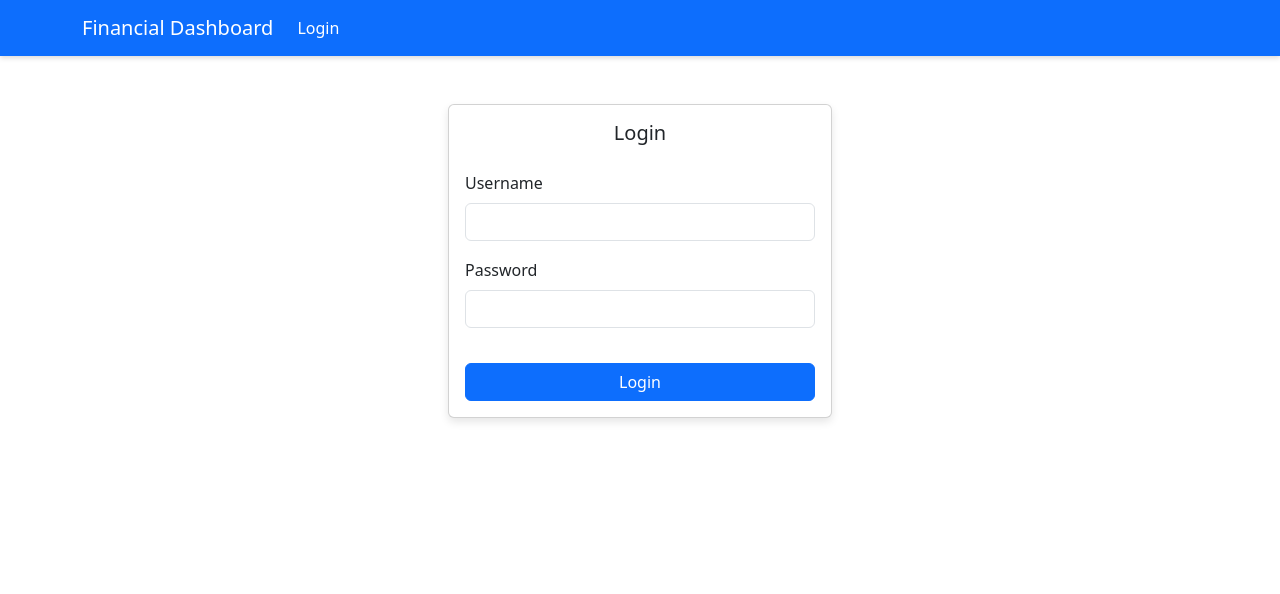
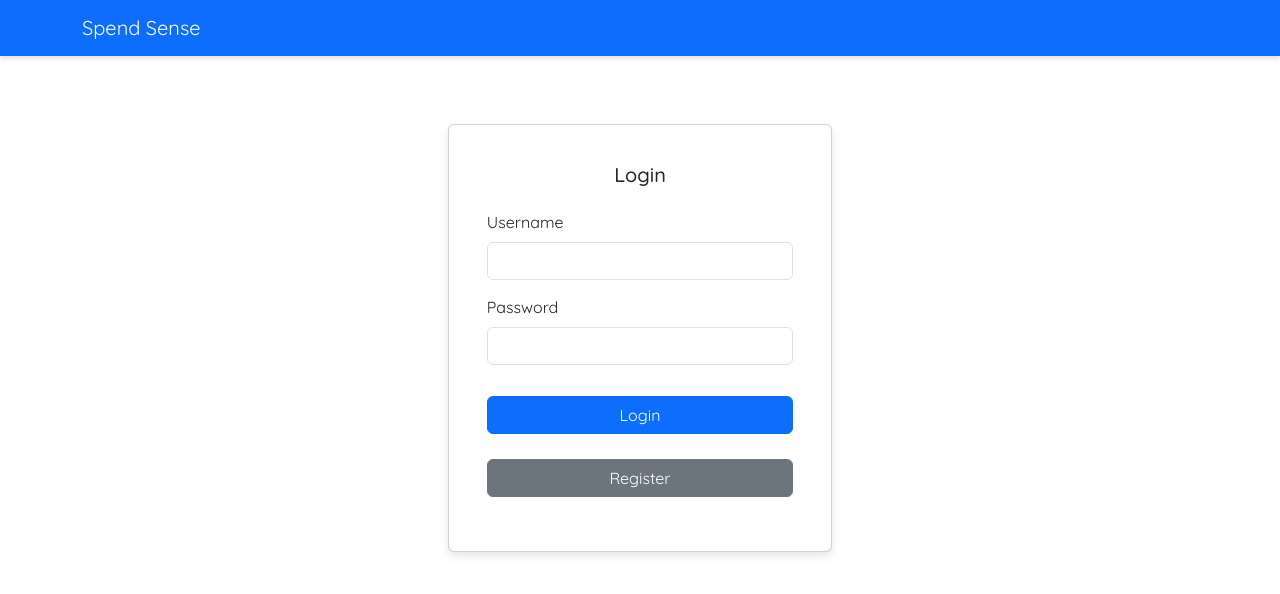
Before and after one commit to zachjhavers/Spend-Sense, a React (Create React App) app: page /login in a window 1280 px wide. Shown: the top 594 px of the page. Built offline with nearby package versions, Linux system fonts and the light colour scheme.

Commit message:
Added Security, Better Nav, CSS

```diff
--- a/public/index.html
+++ b/public/index.html
@@ -4,8 +4,15 @@
     <meta charset="utf-8" />
     <meta name="viewport" content="width=device-width, initial-scale=1" />
     <meta name="theme-color" content="#000000" />
-    <meta name="description" content="Financial Dashboard" />
-    <title>Financial Dashboard</title>
+    <meta name="description" content="Spend Sense" />
+    <!--Google Fonts-->
+    <link rel="preconnect" href="https://fonts.googleapis.com" />
+    <link rel="preconnect" href="https://fonts.gstatic.com" crossorigin />
+    <link
+      href="https://fonts.googleapis.com/css2?family=Quicksand:wght@300..700&display=swap"
+      rel="stylesheet"
+    />
+    <title>Spend Sense</title>
   </head>
   <body>
     <noscript>You need to enable JavaScript to run this app.</noscript>
--- a/src/App.js
+++ b/src/App.js
@@ -1,33 +1,56 @@
-import React, { useState } from "react";
-import { BrowserRouter as Router, Routes, Route, Link } from "react-router-dom";
+import React, { useState, useEffect } from "react";
+import {
+  BrowserRouter as Router,
+  Routes,
+  Route,
+  Link,
+  Navigate,
+} from "react-router-dom";
 import { Navbar, Nav, Container } from "react-bootstrap";
 import Login from "./components/Login";
+import Register from "./components/Register";
 import Dashboard from "./components/Dashboard";
 import Accounts from "./components/Accounts";
 import Budget from "./components/Budget";
 import Ledger from "./components/Ledger";
-import UseNavigator from "./components/UseNavigator"; // This is a new component to handle navigation.
+import UseNavigator from "./components/UseNavigator";
+import ProtectedRoute from "./components/ProtectedRoute";
 
 function App() {
   const [isLoggedIn, setIsLoggedIn] = useState(false);
+  const [loading, setLoading] = useState(true);
+
+  useEffect(() => {
+    const token = localStorage.getItem("token");
+    if (token) {
+      setIsLoggedIn(true);
+    }
+    setLoading(false); // Set loading to false after checking token
+  }, []);
 
   const handleLogin = (token) => {
     localStorage.setItem("token", token);
     setIsLoggedIn(true);
   };
 
+  const handleLogout = () => {
+    localStorage.removeItem("token");
+    setIsLoggedIn(false);
+  };
+
+  if (loading) {
+    return <div>Loading...</div>; // Or any other loading indicator
+  }
+
   return (
     <Router>
       <Navbar bg="primary" expand="lg">
         <Container>
           <Navbar.Brand as={Link} to="/">
-            Financial Dashboard
+            Spend Sense
           </Navbar.Brand>
-          <Navbar.Toggle aria-controls="basic-navbar-nav" />{" "}
-          {/* Button to toggle the Navbar collapse on small screens */}
+          <Navbar.Toggle aria-controls="basic-navbar-nav" />
           <Navbar.Collapse id="basic-navbar-nav">
-            {" "}
-            {/* Content area that will collapse in mobile view */}
             <Nav className="ml-auto">
               {isLoggedIn ? (
                 <>
@@ -40,30 +63,60 @@ function App() {
                   <Nav.Link as={Link} to="/ledger">
                     Ledger
                   </Nav.Link>
-                  <Nav.Link as={Link} to="/logout">
+                  <Nav.Link as={Link} to="/logout" onClick={handleLogout}>
                     Logout
                   </Nav.Link>
                 </>
-              ) : (
-                <Nav.Link as={Link} to="/login">
-                  Login
-                </Nav.Link>
-              )}
+              ) : null}
             </Nav>
           </Navbar.Collapse>
         </Container>
       </Navbar>
       <Container>
         <Routes>
-          <Route path="/login" element={<Login onLogin={handleLogin} />} />
+          <Route
+            path="/login"
+            element={
+              isLoggedIn ? <Navigate to="/" /> : <Login onLogin={handleLogin} />
+            }
+          />
+          <Route path="/register" element={<Register />} />
           <Route
             path="/logout"
             element={<UseNavigator setIsLoggedIn={setIsLoggedIn} />}
           />
-          <Route path="/accounts" element={<Accounts />} />
-          <Route path="/budget" element={<Budget />} />
-          <Route path="/ledger" element={<Ledger />} />
-          <Route path="/" element={<Dashboard />} />
+          <Route
+            path="/accounts"
+            element={
+              <ProtectedRoute isLoggedIn={isLoggedIn}>
+                <Accounts />
+              </ProtectedRoute>
+            }
+          />
+          <Route
+            path="/budget"
+            element={
+              <ProtectedRoute isLoggedIn={isLoggedIn}>
+                <Budget />
+              </ProtectedRoute>
+            }
+          />
+          <Route
+            path="/ledger"
+            element={
+              <ProtectedRoute isLoggedIn={isLoggedIn}>
+                <Ledger />
+              </ProtectedRoute>
+            }
+          />
+          <Route
+            path="/"
+            element={
+              <ProtectedRoute isLoggedIn={isLoggedIn}>
+                <Dashboard />
+              </ProtectedRoute>
+            }
+          />
         </Routes>
       </Container>
     </Router>
--- a/src/components/Ledger.js
+++ b/src/components/Ledger.js
@@ -30,14 +30,11 @@ function Ledger() {
   }, []);
 
   async function fetchAccounts() {
-    const response = await fetch(
-      "https://zh-finance-app-backend-cc570dfa2211.herokuapp.com/api/accounts",
-      {
+    const response = await fetch("https://api.spendsense.ca/api/accounts", {
       headers: {
         Authorization: `Bearer ${localStorage.getItem("token")}`,
       },
-      }
-    );
+    });
     const data = await response.json();
     if (response.ok) {
       setAccounts(data);
@@ -47,14 +44,11 @@ function Ledger() {
   }
 
   async function fetchTransactions() {
-    const response = await fetch(
-      "https://zh-finance-app-backend-cc570dfa2211.herokuapp.com/api/transactions",
-      {
+    const response = await fetch("https://api.spendsense.ca/api/transactions", {
       headers: {
         Authorization: `Bearer ${localStorage.getItem("token")}`,
       },
-      }
-    );
+    });
     const data = await response.json();
     if (response.ok) {
       setTransactions(data);
@@ -65,9 +59,7 @@ function Ledger() {
 
   const handleSubmit = async (event) => {
     event.preventDefault();
-    const response = await fetch(
-      "https://zh-finance-app-backend-cc570dfa2211.herokuapp.com/api/transactions",
-      {
+    const response = await fetch("https://api.spendsense.ca/api/transactions", {
       method: "POST",
       headers: {
         "Content-Type": "application/json",
@@ -79,8 +71,7 @@ function Ledger() {
         type,
         description,
       }),
-      }
-    );
+    });
 
     if (response.ok) {
       console.log("Transaction submitted successfully!");
@@ -94,7 +85,7 @@ function Ledger() {
   const handleDeleteTransaction = async (transactionId) => {
     try {
       const response = await fetch(
-        `https://zh-finance-app-backend-cc570dfa2211.herokuapp.com/api/transactions/${transactionId}`,
+        `https://api.spendsense.ca/api/transactions/${transactionId}`,
         {
           method: "DELETE",
           headers: {
--- a/src/components/Login.js
+++ b/src/components/Login.js
@@ -1,6 +1,6 @@
 import React, { useState } from "react";
 import { Card, Form, Button, Container } from "react-bootstrap";
-import { useNavigate } from "react-router-dom";
+import { useNavigate, Link } from "react-router-dom"; // Import Link from react-router-dom
 
 function Login({ onLogin }) {
   const [username, setUsername] = useState("");
@@ -10,14 +10,11 @@ function Login({ onLogin }) {
   const handleSubmit = async (event) => {
     event.preventDefault();
 
-    const response = await fetch(
-      "https://zh-finance-app-backend-cc570dfa2211.herokuapp.com/api/auth/login",
-      {
-        method: "POST",
-        headers: { "Content-Type": "application/json" },
-        body: JSON.stringify({ username, password }),
-      }
-    );
+    const response = await fetch("https://api.spendsense.ca/api/auth/login", {
+      method: "POST",
+      headers: { "Content-Type": "application/json" },
+      body: JSON.stringify({ username, password }),
+    });
     const data = await response.json();
     if (data.token) {
       localStorage.setItem("token", data.token);
@@ -53,8 +50,20 @@ function Login({ onLogin }) {
                 required
               />
             </Form.Group>
-            <Button variant="primary" type="submit" style={{ width: "100%" }}>
+            <Button
+              variant="primary"
+              type="submit"
+              style={{ width: "100%", marginBottom: "10px" }}
+            >
               Login
+            </Button>
+            <Button
+              variant="secondary"
+              as={Link}
+              to="/register"
+              style={{ width: "100%" }}
+            >
+              Register
             </Button>
           </Form>
         </Card.Body>
--- /dev/null
+++ b/src/components/ProtectedRoute.js
@@ -0,0 +1,8 @@
+import React from "react";
+import { Navigate } from "react-router-dom";
+
+const ProtectedRoute = ({ children, isLoggedIn }) => {
+  return isLoggedIn ? children : <Navigate to="/login" replace />;
+};
+
+export default ProtectedRoute;
--- a/src/components/Register.js
+++ b/src/components/Register.js
@@ -1,14 +1,16 @@
 import React, { useState } from "react";
 import { Form, Button, Container, Card } from "react-bootstrap";
+import { useNavigate } from "react-router-dom";
 
 function Register() {
   const [username, setUsername] = useState("");
   const [password, setPassword] = useState("");
+  const navigate = useNavigate();
 
   const handleSubmit = async (event) => {
     event.preventDefault();
     const response = await fetch(
-      "https://zh-finance-app-backend-cc570dfa2211.herokuapp.com/api/auth/register",
+      "https://api.spendsense.ca/api/auth/register",
       {
         method: "POST",
         headers: { "Content-Type": "application/json" },
@@ -17,6 +19,7 @@ function Register() {
     );
     const data = await response.json();
     if (response.ok) {
+      navigate("/");
       console.log("Registration successful");
     } else {
       console.log(`Failed to register: ${data.error}`);
--- a/src/index.css
+++ b/src/index.css
@@ -1,6 +1,10 @@
 /* Navbar Styles */
 .navbar {
   box-shadow: 0 2px 5px rgba(0, 0, 0, 0.15);
+  font-family: "Quicksand", sans-serif;
+}
+.container {
+  font-family: "Quicksand", sans-serif;
 }
 
 .nav-link {
@@ -19,10 +23,13 @@
 
 /* Card Styles */
 .card {
+  margin-top: 20px;
   box-shadow: 0 4px 8px rgba(0, 0, 0, 0.1);
   border: none; /* Remove default border */
   margin-bottom: 20px; /* Add spacing at the bottom of each card */
   background-color: #121212; /* Dark background for the card */
+  font-family: "Quicksand", sans-serif;
+  padding: 2%;
 }
 
 .card-title {
@@ -55,6 +62,11 @@
   border-color: #0056b3;
   box-shadow: 0 0 0 0.2rem rgba(0, 86, 179, 0.25); /* Blue glow on focus */
 }
+.btn {
+  margin-top: 5%;
+  margin-bottom: 5%;
+  width: 100%;
+}
 
 /* Button Styles */
 .btn-primary {
```
Also changed, not shown: src/components/Accounts.js (+38 -21 lines), src/components/Budget.js (+8 -12 lines), src/components/Dashboard.js (+6 -16 lines). Lines whose indentation alone changed are shown as unchanged.
